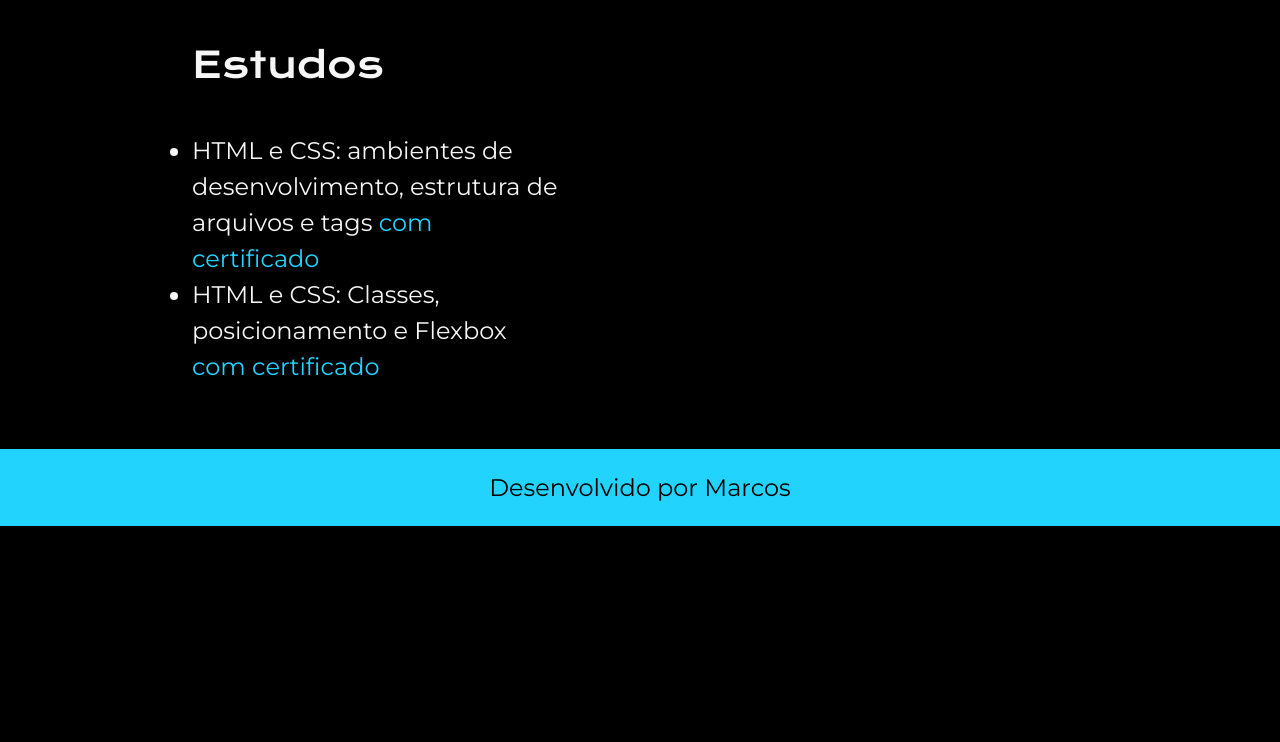
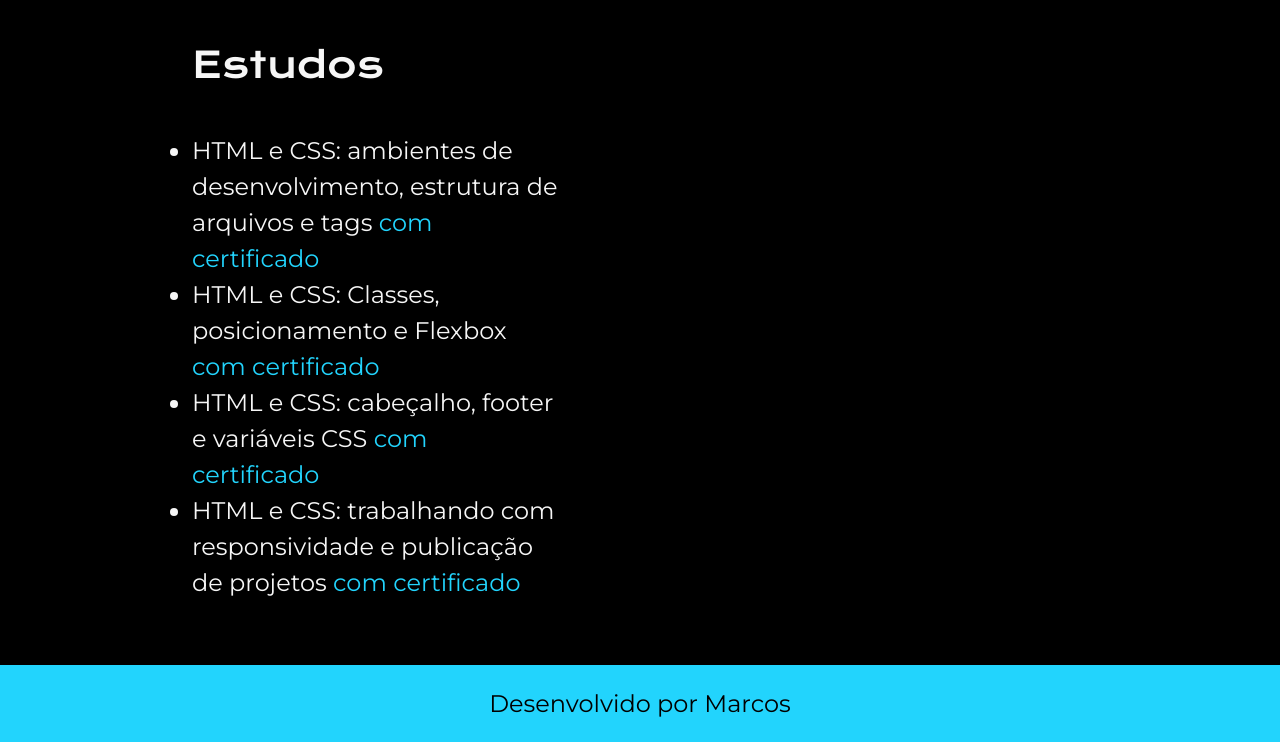
Before and after one commit to Nurmuun/portfolio, a plain HTML site: page cv.html in a window 1280 px wide. Shown: the part 1326-2068 px from the top of the page. Before the commit the page ends 1852 px from the top, so only its background shows below. Drawn offline with nearby package versions, Linux system fonts and the light colour scheme.

Commit message:
adição dos novos certificados

```diff
--- a/cv.html
+++ b/cv.html
@@ -45,6 +45,8 @@
                 <ul class="apresentacao__conteudo__texto">
                     <li>HTML e CSS: ambientes de desenvolvimento, estrutura de arquivos e tags <a href="https://cursos.alura.com.br/user/marcosantunesss/course/html-css-ambiente-arquivos-tags/certificate"> com certificado </a></li>
                     <li>HTML e CSS: Classes, posicionamento e Flexbox <a href="https://cursos.alura.com.br/user/marcosantunesss/course/html-css-classes-posicionamento-flexbox/certificate"> com certificado </a></li>
+                    <li>HTML e CSS: cabeçalho, footer e variáveis CSS <a href="https://cursos.alura.com.br/user/marcosantunesss/course/html-css-cabecalho-footer-variaveis-css/certificate"> com certificado </a></li>
+                    <li>HTML e CSS: trabalhando com responsividade e publicação de projetos <a href="https://cursos.alura.com.br/user/marcosantunesss/course/html-css-responsividade-publicacao-projetos/certificate"> com certificado </a></li>
                 </ul>
             </div>
         </section>
```
